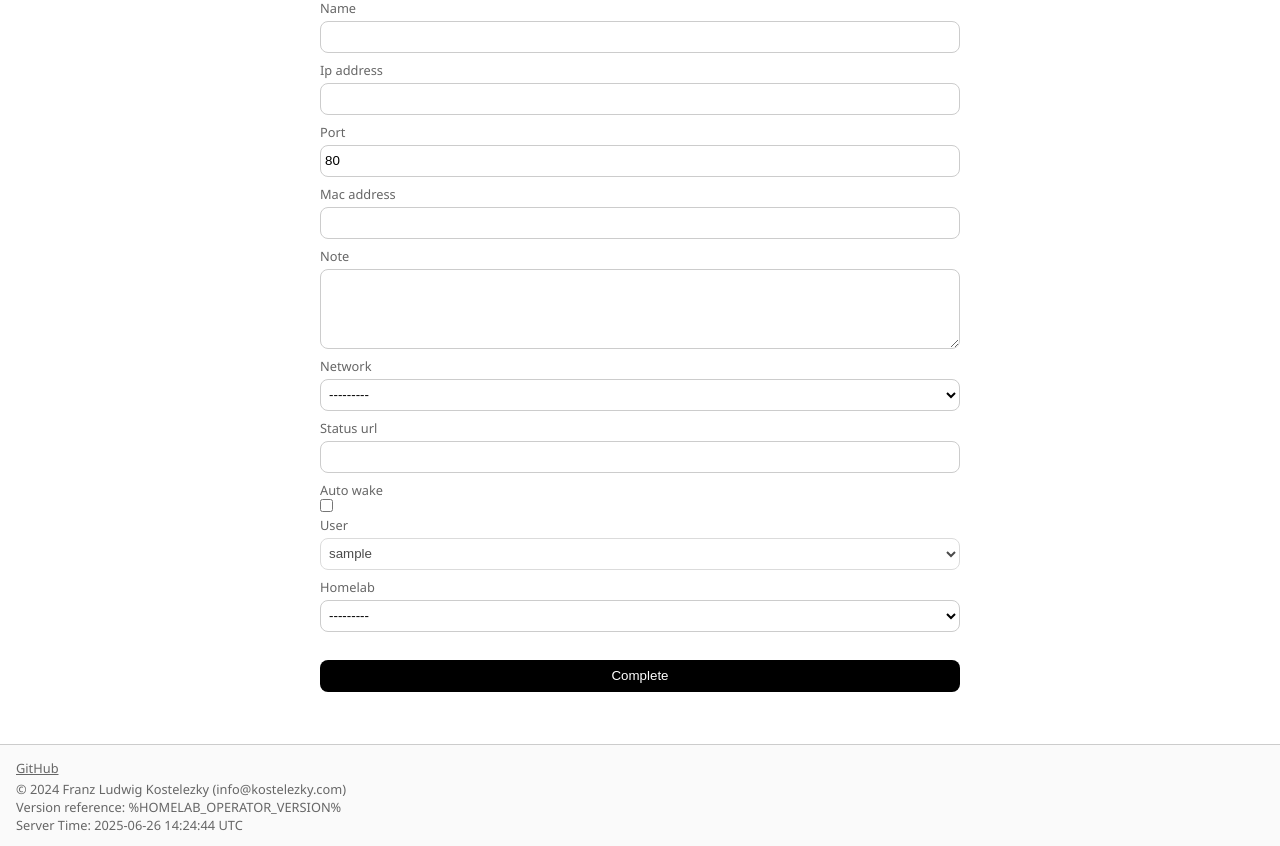
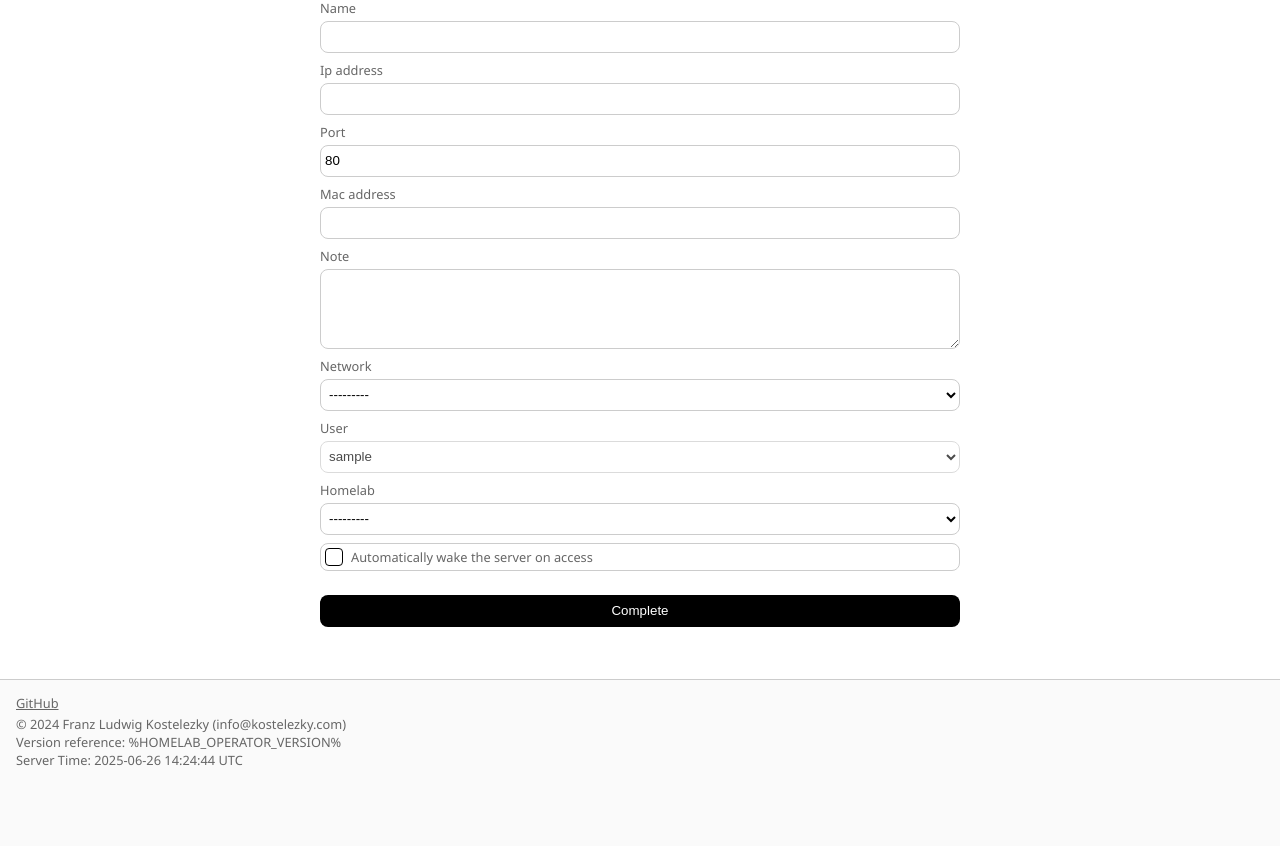
Before and after one commit to flemk/homelab-operator, a Django app: page /create/server/ in a window 1280 px wide. Shown: the part 162-1008 px from the top of the page. After the commit the page ends 928 px from the top, so only its background shows below. Run offline with Django 5.2, Linux system fonts and the light colour scheme; the visitor is signed in with stand-in values (Sample User, id 1); data comes from the database, SQL or seed files in the repository; data that the repository does not hold is empty; some libraries are stand-ins or nearby versions.

Commit message:
Add dark mode support and custom checkbox widget
- Updated settings to include Django forms.
- Enhanced CSS for dark mode styling.
- Modified form templates to include tooltips for help text.
- Introduced custom checkbox widget for better UI consistency.
- Updated UserProfile model and forms to support dark mode and additional fields.
- Created migration for UserProfile dark mode field.

```diff
--- a/homelab_operator/homelab_operator/settings.py
+++ b/homelab_operator/homelab_operator/settings.py
@@ -43,6 +43,7 @@
     'django.contrib.sessions',
     'django.contrib.messages',
     'django.contrib.staticfiles',
+    'django.forms',
     'webui.apps.WebuiConfig',
 ]
 
@@ -148,3 +149,5 @@
 SESSION_COOKIE_SECURE = True
 SECURE_PROXY_SSL_HEADER = ('HTTP_X_FORWARDED_PROTO', 'https')
 USE_X_FORWARDED_HOST = True
+
+FORM_RENDERER = 'django.forms.renderers.TemplatesSetting'
--- a/homelab_operator/static/base.css
+++ b/homelab_operator/static/base.css
@@ -4,9 +4,9 @@
     --border-color: #ccc;
     --font-color: #000;
     --button-color: #fff;
+    --button-color-hover: #444;
     --submit-button-color: #000;
     --submit-font-color: #fff;
-    --button-color-hover: #444;
     --message-info-background-color: #efefef;
     --message-error-background-color: #ffe5e5;
 }
@@ -18,6 +18,8 @@
     --border-color: #383838;
     --font-color: #e0e0e0;
     --button-color: #383838;
+    --submit-button-color: #d9d9d9;
+    --submit-font-color: #000;
     --message-info-background-color: #999898;
     --message-error-background-color: #5e1414;
 }
--- a/homelab_operator/templates/html_components/form.html
+++ b/homelab_operator/templates/html_components/form.html
@@ -51,10 +51,10 @@
             <form method="post" style="display: grid;">
                 {% csrf_token %}
                 {% for field in form %}
-                    <label class="soft" for="{{ field.id_for_label }}">
+                    <label class="soft tooltip" for="{{ field.id_for_label }}" style="width: max-content;">
                         {{ field.label }}
                         {% if field.help_text %}
-                            {{ field.help_text }}
+                            <div class="tooltiptext" style="margin-left: .25rem;">{{ field.help_text }}</div>
                         {% endif %}
                     </label>
                     {% for error in field.errors %}
--- /dev/null
+++ b/homelab_operator/templates/widgets/checkbox.html
@@ -0,0 +1,47 @@
+<style>
+.custom-checkbox-label {
+    display: inline-flex;
+    align-items: center;
+    cursor: pointer;
+    padding: .25rem;
+}
+
+.custom-checkbox {
+    width: 1rem;
+    height: 1rem;
+    border: 1px solid #000;
+    border-radius: 4px;
+    margin-right: 8px;
+    background: var(--submit-font-color);
+    display: inline-block;
+    position: relative;
+}
+
+.custom-checkbox-label input[type="checkbox"]:checked + .custom-checkbox {
+    background: var(--submit-button-color);
+    border-color: var(--submit-button-color);
+}
+
+.custom-checkbox-label input[type="checkbox"]:checked + .custom-checkbox::after {
+    content: '';
+    position: absolute;
+    left: .32rem;
+    top: .1rem;
+    width: .25rem;
+    height: .5rem;
+    border: solid var(--submit-font-color);
+    border-width: 0 2px 2px 0;
+    transform: rotate(45deg);
+}
+</style>
+
+<label class="tile custom-checkbox-label" for="{{ widget.attrs.id }}">
+    <input  type="checkbox"
+            name="{{ widget.name }}"
+            id="{{ widget.attrs.id }}"
+            {% if widget.value %} checked{% endif %}
+            style="display: none;"
+            {% include "django/forms/widgets/attrs.html" %}>
+    <span class="custom-checkbox"></span>
+    <span class="soft" style="margin: 0 auto auto 0;">{{ widget.label }}</span>
+</label>
--- a/homelab_operator/webui/forms.py
+++ b/homelab_operator/webui/forms.py
@@ -1,11 +1,19 @@
 '''Forms for the web UI of the homelab operator project.'''
 
-from django.forms import ModelForm, DateTimeInput
+from django.forms import ModelForm, DateTimeInput, BooleanField
 from .models import Server, Service, Network, WOLSchedule, ShutdownURLConfiguration, Homelab, \
     Wiki, UserProfile
+from .widgets import HoCheckbox
 
 class UserProfileForm(ModelForm):
     '''Form for creating and updating UserProfile instances.'''
+    show_wiki = BooleanField(widget=HoCheckbox(
+        label=UserProfile._meta.get_field('show_wiki').help_text), required=False, label='')
+    show_networks = BooleanField(widget=HoCheckbox(
+        label=UserProfile._meta.get_field('show_networks').help_text), required=False, label='')
+    dark_mode = BooleanField(widget=HoCheckbox(
+        label=UserProfile._meta.get_field('dark_mode').help_text), required=False, label='')
+
     def __init__(self, *args, **kwargs):
         user = kwargs.pop('user', None)
 
@@ -21,6 +29,10 @@
 
 class ServerForm(ModelForm):
     '''Form for creating and updating Server instances.'''
+    auto_wake =  BooleanField(
+        widget=HoCheckbox(
+            label=Server._meta.get_field('auto_wake').help_text), required=False, label='')
+
     def __init__(self, *args, **kwargs):
         user = kwargs.pop('user', None)
 
@@ -62,6 +74,13 @@
 
 class WOLScheduleForm(ModelForm):
     '''Form for creating and updating WOLSchedule instances.'''
+    enabled = BooleanField(
+        widget=HoCheckbox(
+            label=WOLSchedule._meta.get_field('enabled').help_text), required=False, label='')
+    repeat = BooleanField(
+        widget=HoCheckbox(
+            label=WOLSchedule._meta.get_field('repeat').help_text), required=False, label='')
+
     def __init__(self, *args, **kwargs):
         user = kwargs.pop('user', None)
 
@@ -110,6 +129,19 @@
 
 class WikiForm(ModelForm):
     '''Form for creating and updating Wiki instances.'''
+    public = BooleanField(
+        widget=HoCheckbox(
+            label=Wiki._meta.get_field('public').help_text), required=False, label='')
+    show_network_graph = BooleanField(
+        widget=HoCheckbox(
+            label=Wiki._meta.get_field('show_network_graph').help_text), required=False, label='')
+    show_servers = BooleanField(
+        widget=HoCheckbox(
+            label=Wiki._meta.get_field('show_servers').help_text), required=False, label='')
+    show_services = BooleanField(
+        widget=HoCheckbox(
+            label=Wiki._meta.get_field('show_services').help_text), required=False, label='')
+
     def __init__(self, *args, **kwargs):
         homelab = kwargs.pop('homelab', None)
 
--- a/homelab_operator/webui/models.py
+++ b/homelab_operator/webui/models.py
@@ -7,12 +7,15 @@
 
 class UserProfile(models.Model):
     '''Model representing a user profile.'''
-    user = models.OneToOneField('auth.User', on_delete=models.CASCADE, related_name='profile')
+    user = models.OneToOneField('auth.User', on_delete=models.CASCADE, related_name='profile',
+                                help_text='The user this profile belongs to')
     last_selected_homelab = models.ForeignKey('Homelab', on_delete=models.SET_NULL,
-                                              null=True, blank=True)
-    show_wiki = models.BooleanField(default=True)
-    show_networks = models.BooleanField(default=True)
-    dark_mode = models.BooleanField(default=False)
+                                              null=True, blank=True,
+                                              help_text='The last selected homelab for this user')
+    show_wiki = models.BooleanField(default=True, help_text='Show or hide the wiki in the UI')
+    show_networks = models.BooleanField(default=True, help_text='Show or hide networks in the UI')
+    dark_mode = models.BooleanField(default=False,
+                                    help_text='Enable or disable Dark Mode (experimental)')
 
     def __str__(self):
         return f"Profile of {self.user.username}"
@@ -20,17 +23,18 @@
 class Server(models.Model):
     '''Model representing a server.'''
     name = models.CharField(max_length=100)
-    ip_address = models.GenericIPAddressField(null=True, blank=True)
-    port = models.IntegerField(default=80, null=True, blank=True)
+    ip_address = models.GenericIPAddressField(null=True, blank=True,
+                                              help_text='IP address of the server')
+    port = models.IntegerField(default=80, null=True, blank=True,
+                               help_text='Will be used to check if the server is online')
     mac_address = models.CharField(max_length=17, null=True, blank=True)
     note = models.TextField(null=True, blank=True)
     network = models.ForeignKey('Network', on_delete=models.CASCADE, null=True,
                                 blank=True, related_name='servers')
-    status_url = models.URLField(null=True, blank=True)  # TODO implement status URL check
-    auto_wake = models.BooleanField(default=False)
     user = models.ForeignKey('auth.User', on_delete=models.CASCADE, null=True, blank=True)
     homelab = models.ForeignKey('Homelab', on_delete=models.CASCADE, null=True, blank=True,
                                 related_name='servers')
+    auto_wake = models.BooleanField(default=False, help_text='Automatically wake the server on access')
     # TODO Shutdown URL configuration (related_name): implement as shutdown_adapther, which can be
     # a ShutdownURLConfiguration, ShutdownSSLConfiguration, similar ...
 
@@ -135,8 +139,6 @@
                                        ('WAKE', 'WAKE'),
                                        ('SHUTDOWN', 'SHUTDOWN'),
                                        ])
-    enabled = models.BooleanField(default=True)
-    repeat = models.BooleanField(default=False)
     repeat_type = models.CharField(max_length=10,
                                    choices=[
                                        ('daily', 'Daily'),
@@ -145,6 +147,8 @@
                                        ], null=True, blank=True)
     note = models.TextField(null=True, blank=True)
     user = models.ForeignKey('auth.User', on_delete=models.CASCADE, null=True, blank=True)
+    enabled = models.BooleanField(default=True, help_text='Enable or disable the WOL schedule')
+    repeat = models.BooleanField(default=False, help_text='Repeat the WOL schedule')
 
     def __str__(self):
         return f"WOL for {self.server.name} at {self.schedule_time}"
@@ -178,10 +182,11 @@
     '''Model representing a wiki page for a homelab.'''
     title = models.CharField(max_length=100)
     description = models.TextField(null=True, blank=True)
-    public = models.BooleanField(default=False)
-    show_network_graph = models.BooleanField(default=True)
-    show_servers = models.BooleanField(default=True)
-    show_services = models.BooleanField(default=True)
+    public = models.BooleanField(default=False, help_text='Make the wiki accessible public')
+    show_network_graph = models.BooleanField(default=True,
+                                             help_text='Show a network graph in the wiki')
+    show_servers = models.BooleanField(default=True, help_text='Show servers in the wiki')
+    show_services = models.BooleanField(default=True, help_text='Show services in the wiki')
     homelab = models.ForeignKey('Homelab', on_delete=models.CASCADE,
                                 related_name='wiki')  # Homelab expected to only have one wiki
 
--- /dev/null
+++ b/homelab_operator/webui/widgets.py
@@ -0,0 +1,13 @@
+from django.forms.widgets import CheckboxInput
+
+class HoCheckbox(CheckboxInput):
+    template_name = 'widgets/checkbox.html'
+
+    def __init__(self, *args, label=None, **kwargs):
+        super().__init__(*args, **kwargs)
+        self.label = label
+
+    def get_context(self, name, value, attrs):
+        context = super().get_context(name, value, attrs)
+        context['widget']['label'] = self.label
+        return context
```
Also changed, not shown: homelab_operator/webui/migrations/0022_alter_userprofile_dark_mode.py (added).
